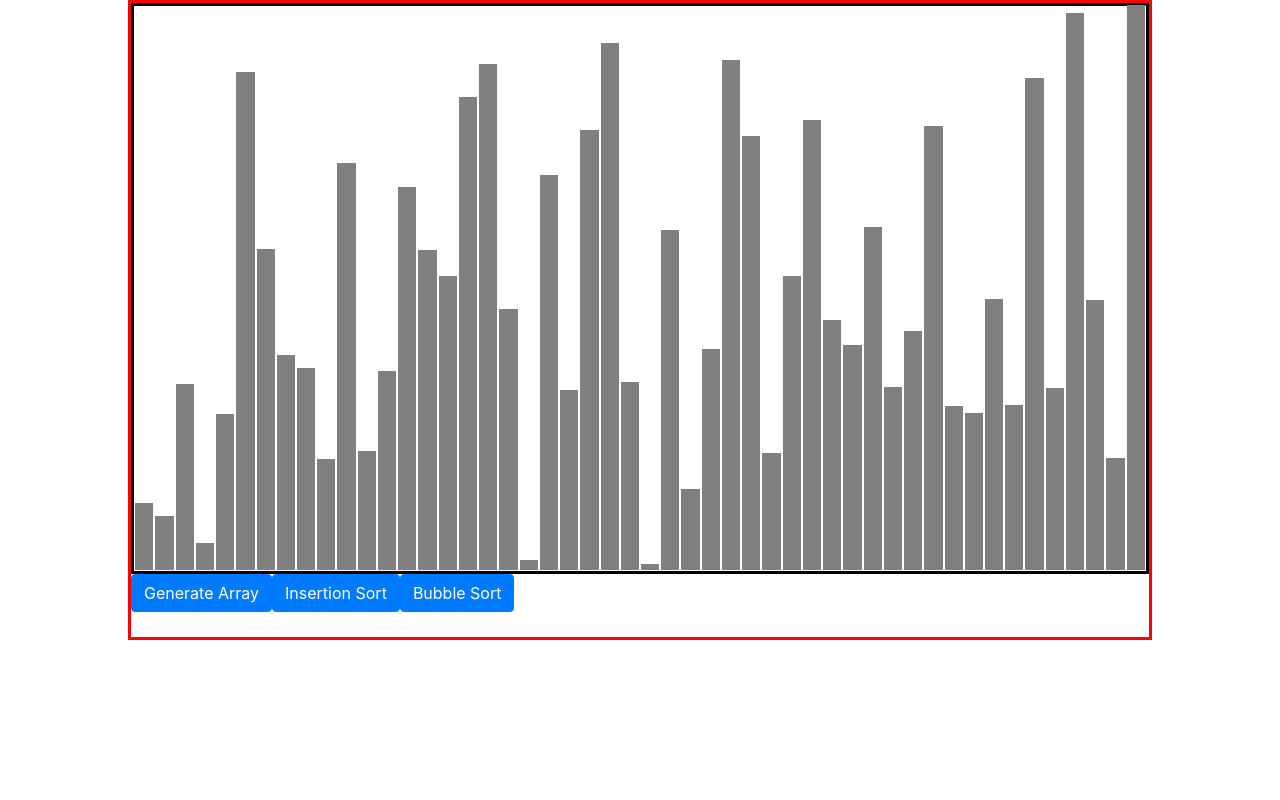
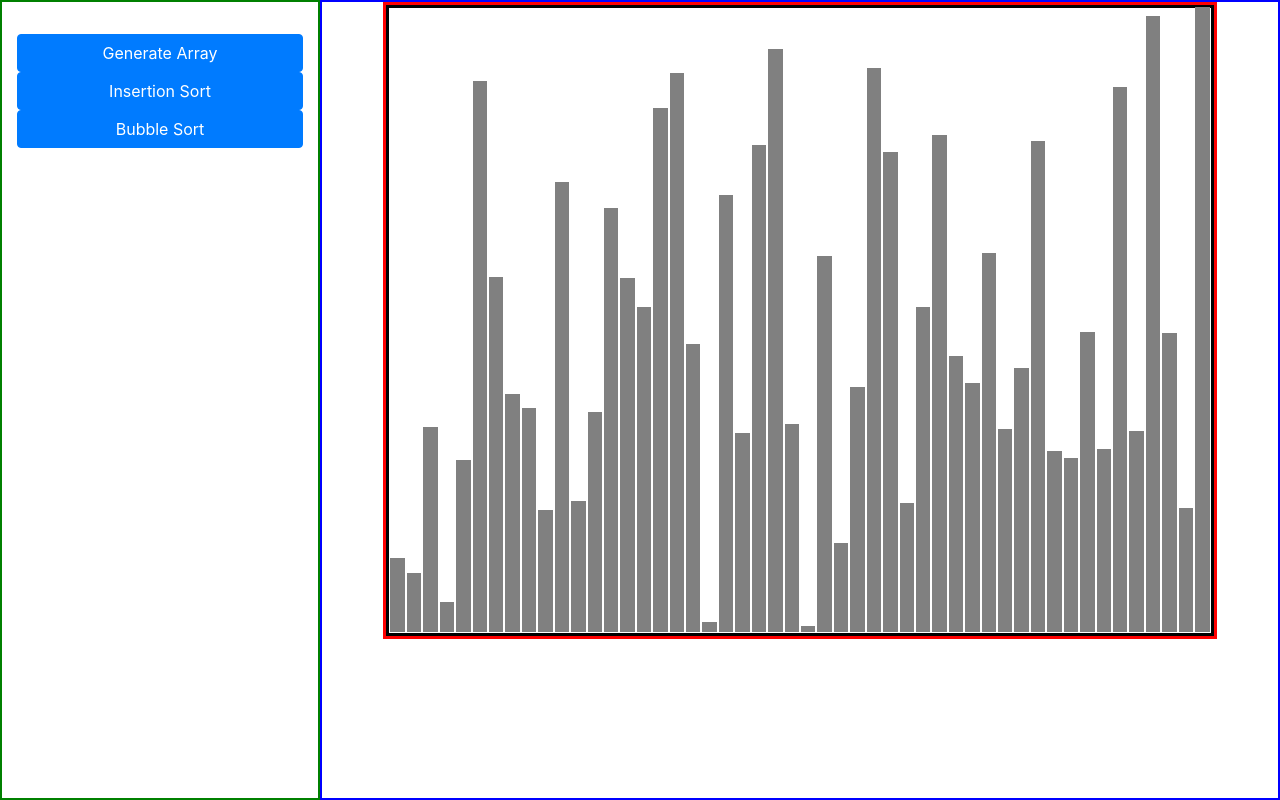
Before and after one commit to bobel95/sorting-visualizer, a React (Create React App) app: page / in a window 1280 px wide. Built offline with nearby package versions, Linux system fonts and the light colour scheme.

Commit message:
Change layout

```diff
--- a/src/algorithms/bubbleSort.js
+++ b/src/algorithms/bubbleSort.js
@@ -3,7 +3,6 @@ const getBubbleSortAnimation = arr => {
     const animations = [];
 
     for (let i = 1; i < arrCopy.length; i++) {
-
         for (let j = 0; j < arrCopy.length - i; j++) {
 
             animations.push([[j, j + 1], false]);
--- a/src/components/Visualizer.css
+++ b/src/components/Visualizer.css
@@ -1,12 +1,20 @@
-.main-container {
+.visualization-container {
     margin: 0 auto;
-    width: 80%;
+    width: 90%;
     height: 80%;
     border: 3px solid red;
 }
 
+.controls-container {
+    display: flex;
+    flex-direction: column;
+    padding: 2em 5em;
+    align-content: center;
+    text-align: center;
+}
+
 .arr-container {
-    height: 90%;
+    height: 100%;
     display: flex;
     justify-content: center;
     align-items: flex-end;
--- a/src/components/Visualizer.js
+++ b/src/components/Visualizer.js
@@ -3,7 +3,7 @@ import './Visualizer.css';
 import normalizeValues from "../util/normalizeValues";
 import getInsertionSortAnimations from "../algorithms/insertionSort";
 import getBubbleSortAnimation from "../algorithms/bubbleSort";
-import {Button} from 'react-bootstrap';
+import {Button, Col, Container, Form, Row} from 'react-bootstrap';
 
 const ANIMATION_DELAY = 5;
 const NUM_OF_ARR_ELEMENTS = 50;
@@ -47,7 +47,6 @@ const Visualizer = () => {
     const animateBubbleSort = () => {
         const animations = getBubbleSortAnimation(array);
         animateArray(animations);
-        // console.log(animations);
     }
 
     const animateArray = animations => {
@@ -113,7 +112,53 @@ const Visualizer = () => {
     }
 
     return (
-        <div className="main-container">
+        <Container fluid>
+            <Row style={{height: "100vh"}}>
+
+                <Col
+                    md="3"
+                    style={{border: "2px solid green"}}
+                    className="controls-container"
+                >
+                    <Button
+                        variant="primary"
+                        onClick={initializeArray}>
+                        Generate Array
+                    </Button>
+                    <Button
+                        variant="primary"
+                        onClick={animateInsertionSort}>
+                        Insertion Sort
+                    </Button>
+
+                    <Button
+                        variant="primary"
+                        onClick={animateBubbleSort}>
+                        Bubble Sort
+                    </Button>
+
+                    {/*<Form>*/}
+                    {/*    <Form.Label className="my-1 mr-2" htmlFor="algorithm">*/}
+                    {/*        Sorting algorithm:*/}
+                    {/*    </Form.Label>*/}
+                    {/*    <Form.Control*/}
+                    {/*        as="select"*/}
+                    {/*        className="my-1 mr-sm-2"*/}
+                    {/*        id="algorithm"*/}
+                    {/*        custom*/}
+                    {/*    >*/}
+                    {/*        <option value="">Select</option>*/}
+                    {/*        <option value="insertion">Insertion Sort</option>*/}
+                    {/*        <option value="bubble">Bubble Sort</option>*/}
+                    {/*    </Form.Control>*/}
+                    {/*</Form>*/}
+                </Col>
+
+                <Col
+                    md="9"
+                    style={{border: "2px solid blue"}}
+                >
+                    <div className="visualization-container">
                         <div className="arr-container">
                             {
                                 array.map((value, i) => {
@@ -135,23 +180,12 @@ const Visualizer = () => {
                                 })
                             }
                         </div>
-            <Button
-                variant="primary"
-                onClick={initializeArray}>
-                Generate Array
-            </Button>
-            <Button
-                variant="primary"
-                onClick={animateInsertionSort}>
-                Insertion Sort
-            </Button>
 
-            <Button
-                variant="primary"
-                onClick={animateBubbleSort}>
-                Bubble Sort
-            </Button>
                     </div>
+                </Col>
+            </Row>
+        </Container>
+
     );
 };
 
```
Lines whose indentation alone changed are shown as unchanged.
